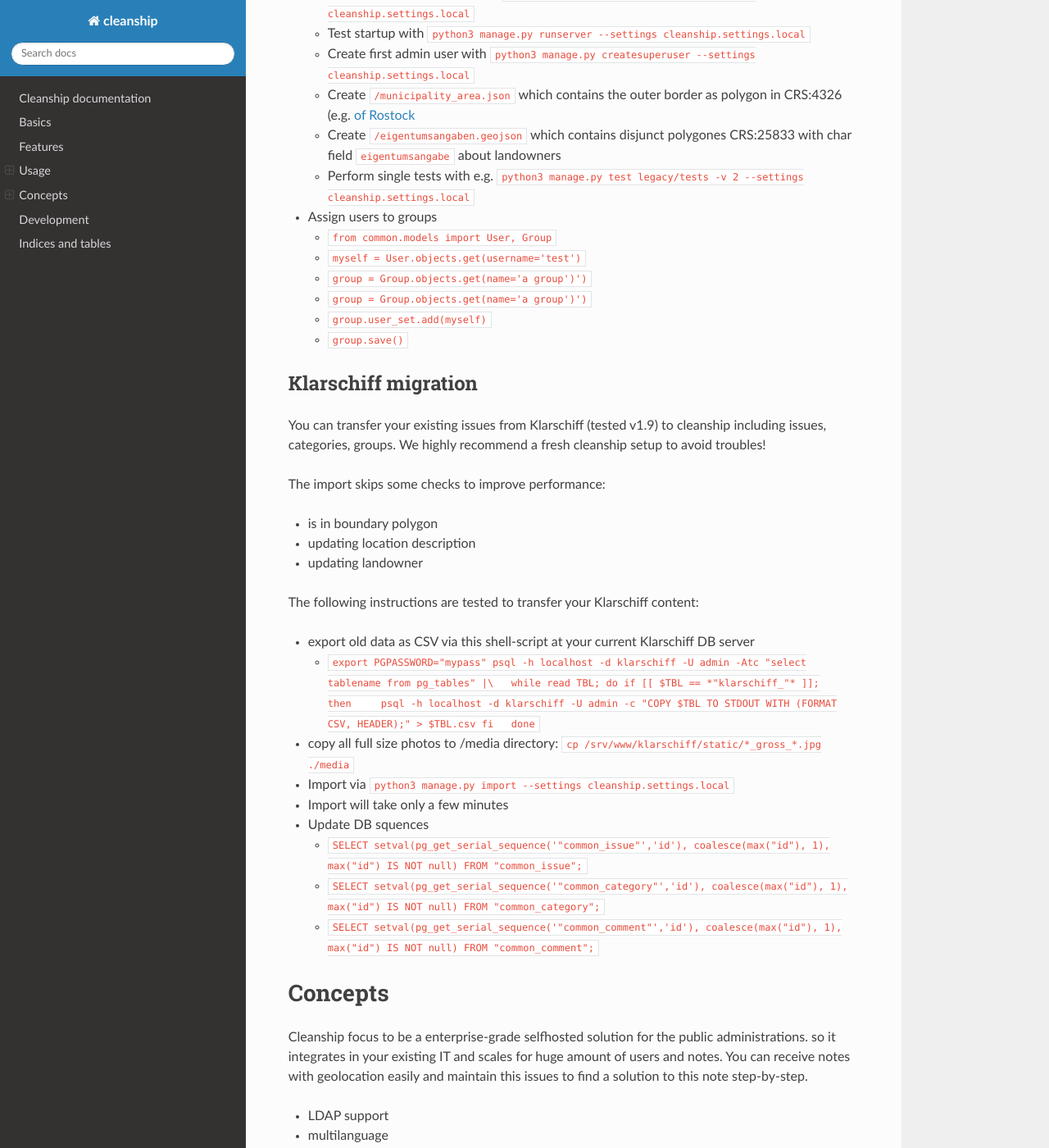
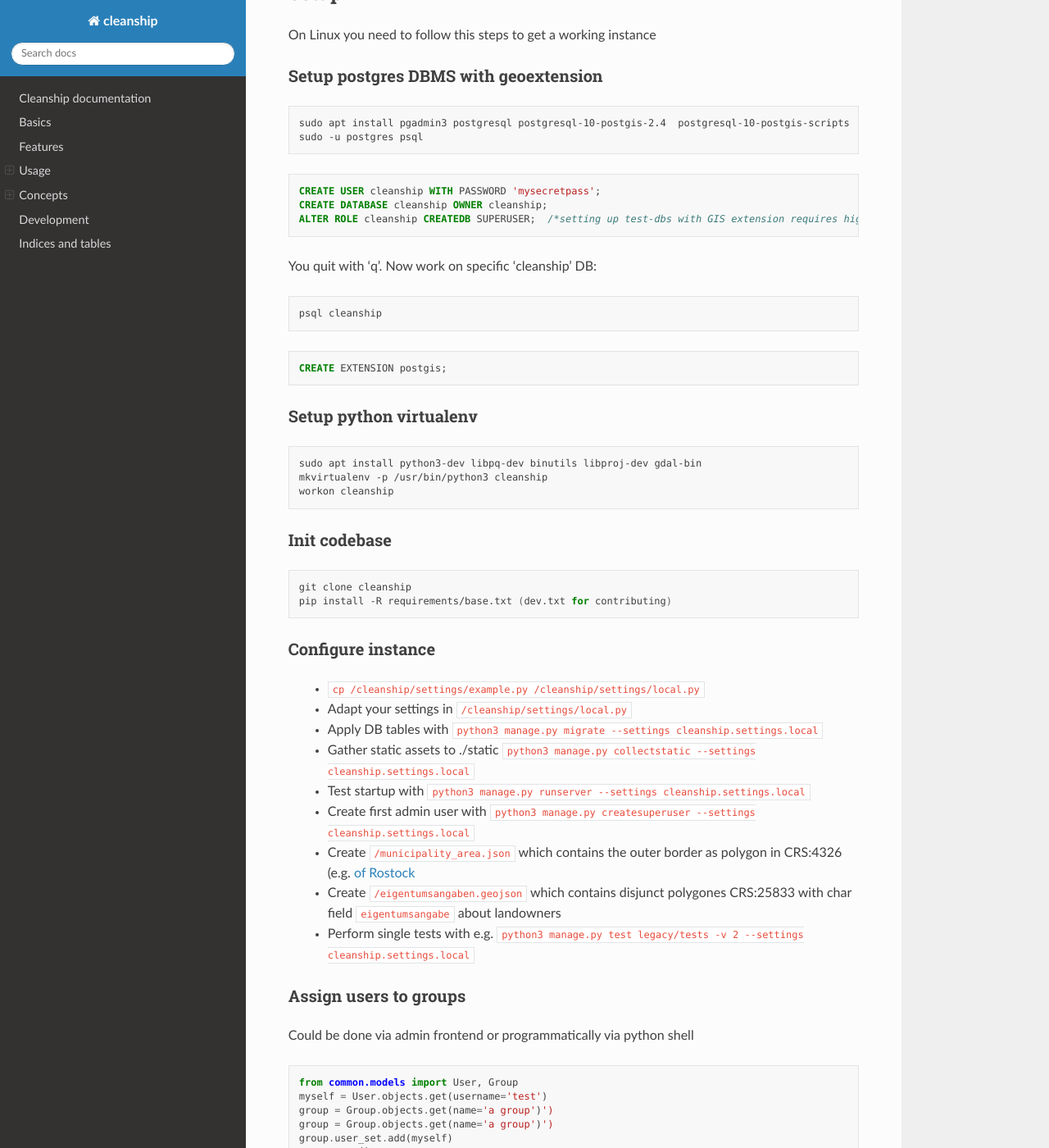
Before and after one commit to Matthias84/cleanship, a Sphinx documentation site: the page built from doc/index.rst, in a window 1280 px wide and 1400 px high, scrolled down 2067 px. Shown: the whole window at 82% size. Built offline with Sphinx 7.4.7 and the Read the Docs theme 2.0.0, drawn with Linux system fonts in a browser that asks for light colours; some of the changed text lies outside the part shown.

Commit message:
doc: Improve rst formating (highlightning, ...)

```diff
--- a/doc/index.rst
+++ b/doc/index.rst
@@ -59,8 +60,7 @@ Features
 Usage
 =====
 
--  start
-   ``python3 manage.py runserver --settings cleanship.settings.local``
+-  start ``python3 manage.py runserver --settings cleanship.settings.local``
 -  enter ``localhost:8000/admin`` to maintain issues
 -  enter ``localhost:8000/office`` for staff backoffice
 -  enter ``localhost:8000/citysdk`` for REST API
@@ -70,32 +70,50 @@ Setup
 
 On Linux you need to follow this steps to get a working instance
 
--  Setup postgres DBMS with geoextension
+Setup postgres DBMS with geoextension
+~~~~~~~~~~~~~~~~~~~~~~~~~~~~~~~~~~~~~
 
-   -  ``sudo apt install pgadmin3 postgresql postgresql-10-postgis-2.4  postgresql-10-postgis-scripts``
-   -  ``sudo -u postgres psql``
-   -  ``CREATE USER cleanship WITH PASSWORD 'mysecretpass';``
-   -  ``CREATE DATABASE cleanship OWNER cleanship;``
-   -  ``ALTER ROLE cleanship CREATEDB SUPERUSER;`` (setting up test-dbs
-      with GIS extension requires high privileges)
-   -  ``\q``
-   -  ``psql cleanship``
-   -  ``CREATE EXTENSION postgis;``
-   -  ``\q``
+.. code:: bash
 
--  Setup python virtualenv
+   sudo apt install pgadmin3 postgresql postgresql-10-postgis-2.4  postgresql-10-postgis-scripts
+   sudo -u postgres psql
 
-   -  ``sudo apt install python3-dev libpq-dev binutils libproj-dev gdal-bin``
-   -  ``mkvirtualenv -p /usr/bin/python3 cleanship``
-   -  ``workon cleanship``
+.. code:: sql
 
--  Init codebase
+   CREATE USER cleanship WITH PASSWORD 'mysecretpass';
+   CREATE DATABASE cleanship OWNER cleanship;
+   ALTER ROLE cleanship CREATEDB SUPERUSER;  /*setting up test-dbs with GIS extension requires high privileges)*/
 
-   -  ``git clone cleanship``
-   -  ``pip install -R requirements/base.txt`` (dev.txt for debugging /
-      contributing)
+You quit with '\q'.
+Now work on specific 'cleanship' DB:
 
--  Configure instance
+.. code:: bash
+
+   psql cleanship
+
+.. code:: sql
+
+   CREATE EXTENSION postgis;
+
+Setup python virtualenv
+~~~~~~~~~~~~~~~~~~~~~~~
+
+.. code:: bash
+
+   sudo apt install python3-dev libpq-dev binutils libproj-dev gdal-bin
+   mkvirtualenv -p /usr/bin/python3 cleanship
+   workon cleanship
+
+Init codebase
+~~~~~~~~~~~~~
+
+.. code:: bash
+
+   git clone cleanship
+   pip install -R requirements/base.txt (dev.txt for contributing)
+
+Configure instance
+~~~~~~~~~~~~~~~~~~
 
    -  ``cp /cleanship/settings/example.py /cleanship/settings/local.py``
    -  Adapt your settings in ``/cleanship/settings/local.py``
@@ -116,14 +134,19 @@ On Linux you need to follow this steps to get a working instance
    -  Perform single tests with e.g.
       ``python3 manage.py test legacy/tests -v 2 --settings cleanship.settings.local``
 
--  Assign users to groups
+Assign users to groups
+~~~~~~~~~~~~~~~~~~~~~~
 
-   -  ``from common.models import User, Group``
-   -  ``myself = User.objects.get(username='test')``
-   -  ``group = Group.objects.get(name='a group')')``
-   -  ``group = Group.objects.get(name='a group')')``
-   -  ``group.user_set.add(myself)``
-   -  ``group.save()``
+Could be done via admin frontend or programmatically via python shell
+
+.. code:: python
+
+   from common.models import User, Group
+   myself = User.objects.get(username='test')
+   group = Group.objects.get(name='a group')')
+   group = Group.objects.get(name='a group')')
+   group.user_set.add(myself)
+   group.save()
 
 Klarschiff migration
 --------------------
@@ -132,11 +155,11 @@ You can transfer your existing issues from Klarschiff (tested v1.9) to
 cleanship including issues, categories, groups. We highly recommend a
 fresh cleanship setup to avoid troubles!
 
-The import skips some checks to improve performance:
-
--  is in boundary polygon
--  updating location description
--  updating landowner
+.. note::
+   The import skips some checks to improve performance:
+      -  is in boundary polygon
+      -  updating location description
+      -  updating landowner
 
 The following instructions are tested to transfer your Klarschiff
 content:
@@ -144,7 +167,13 @@ content:
 -  export old data as CSV via this shell-script at your current
    Klarschiff DB server
 
-   -  ``export PGPASSWORD="mypass" psql -h localhost -d klarschiff -U admin -Atc "select tablename from pg_tables" |\   while read TBL; do if [[ $TBL == *"klarschiff_"* ]]; then     psql -h localhost -d klarschiff -U admin -c "COPY $TBL TO STDOUT WITH (FORMAT CSV, HEADER);" > $TBL.csv fi   done``
+.. code:: bash
+
+   export PGPASSWORD="mypass"
+   psql -h localhost -d klarschiff -U admin -Atc "select tablename from pg_tables" |\
+       while read TBL;
+           do if [[ $TBL == *"klarschiff_"* ]]; then psql -h localhost -d klarschiff -U admin -c "COPY $TBL TO STDOUT WITH (FORMAT CSV, HEADER);" > $TBL.csv
+           fi done
 
 -  copy all full size photos to /media directory:
    ``cp /srv/www/klarschiff/static/*_gross_*.jpg ./media``
@@ -153,9 +182,11 @@ content:
 -  Import will take only a few minutes
 -  Update DB squences
 
-   -  ``SELECT setval(pg_get_serial_sequence('"common_issue"','id'), coalesce(max("id"), 1), max("id") IS NOT null) FROM "common_issue";``
-   -  ``SELECT setval(pg_get_serial_sequence('"common_category"','id'), coalesce(max("id"), 1), max("id") IS NOT null) FROM "common_category";``
-   -  ``SELECT setval(pg_get_serial_sequence('"common_comment"','id'), coalesce(max("id"), 1), max("id") IS NOT null) FROM "common_comment";``
+.. code:: sql
+
+   SELECT setval(pg_get_serial_sequence('"common_issue"','id'), coalesce(max("id"), 1), max("id") IS NOT null) FROM "common_issue";
+   SELECT setval(pg_get_serial_sequence('"common_category"','id'), coalesce(max("id"), 1), max("id") IS NOT null) FROM "common_category";
+   SELECT setval(pg_get_serial_sequence('"common_comment"','id'), coalesce(max("id"), 1), max("id") IS NOT null) FROM "common_comment";
 
 
 Concepts
@@ -231,8 +262,8 @@ Please see `readme.md <https://github.com/Matthias84/cleanship/>`_ and `CONTRIBU
    :target: https://coveralls.io/github/Matthias84/cleanship?branch=master
 .. |DOCs Status| image:: https://readthedocs.org/projects/cleanship/badge/?version=latest
    :target: https://cleanship.readthedocs.io/en/latest/?badge=latest
-.. |admin webinterface showing details of a opened issue| image:: doc/img/cleanship%20admin%20issue%20detail%20example.png
-.. |office webinterface showing details of a opened issue| image:: doc/img/cleanship%20office%20issue%20detail%20example.png
+.. |admin webinterface showing details of a opened issue| image:: ../img/cleanship admin issue detail example.png
+.. |office webinterface showing details of a opened issue| image:: ../img/cleanship office issue detail example.png
 
 
 
```
Also changed, not shown: other parts of doc/index.rst (+6 -5 lines).
